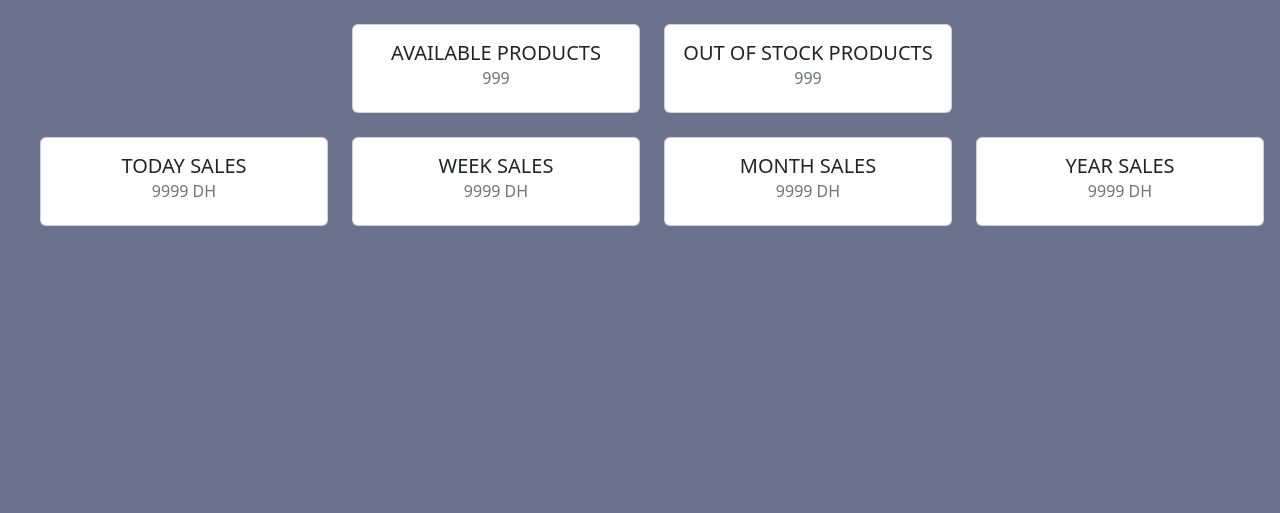
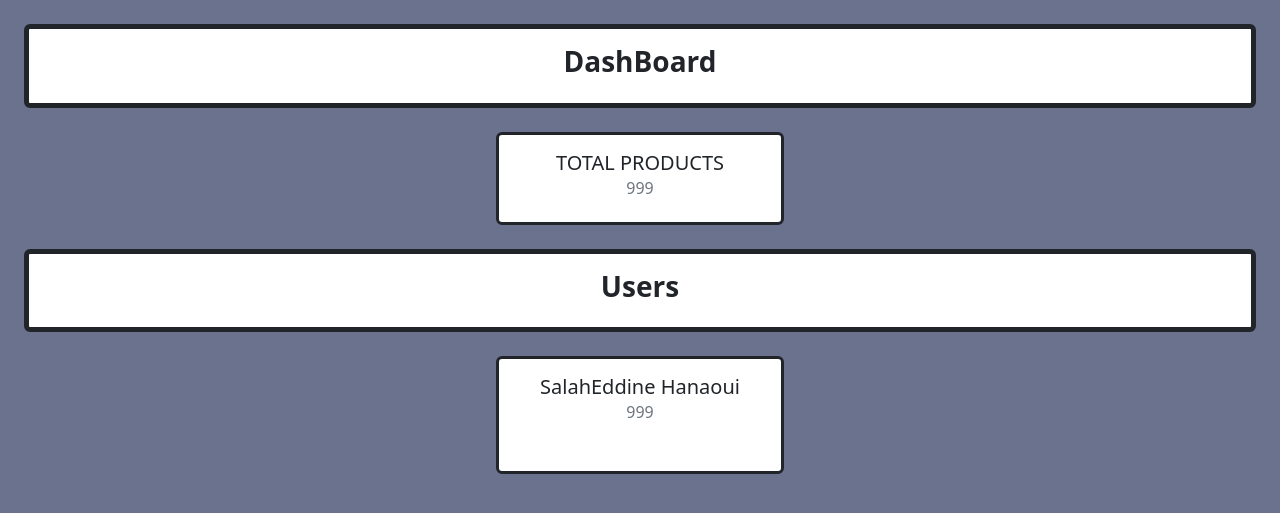
Before and after one commit to SuperGhostSama/Origin-Gamer-Admin, a PHP site: page /dashboard.html in a window 1280 px wide. Shown: the part 63-576 px from the top of the page. Run offline with PHP 8.4, Linux system fonts and the light colour scheme.

Commit message:
tweaking the dashboard

```diff
--- a/dashboard.html
+++ b/dashboard.html
@@ -30,64 +30,50 @@
                   <a class="nav-link active d-flex justify-content-center" href="#">𝓟𝓻𝓸𝓯𝓲𝓵𝓮</a>
                 </li>
               </ul>
-                    <div>
-                  <ul class="navbar-nav ">
-                    <li class="nav-item">
+
+                    <ul class="navbar-nav">
+                      <li>
                         <button class="btn btn-secondary btn-sm "><a class="nav-link" href="signup.html">𝓛𝓸𝓰𝓞𝓾𝓽</a></button>
                       </li>
                     </ul>
-                  </div>
+
             </div>
             </div>
         </nav>
   </header>
 
   <section>
-    <!-- STATISTIC CARDS -->
-    <div class="d-flex flex-wrap justify-content-center">
-        <div class="card ms-4 mt-4" style="width: 18rem;">
-          <div class="card-body">
-            <h5 class="card-title text-center">AVAILABLE PRODUCTS</h5>
-            <h6 class="card-subtitle mb-2 text-muted text-center">999</h6>
-          </div>
+        <!-- DASHBOARD HEADER -->
+        <div class="card ms-4 me-4 mt-4 border-dark border border-5 ">
+          <h3 class="card-body text-center fw-bold ">DashBoard </h3>
         </div>
 
-        <div class="card ms-4 mt-4" style="width: 18rem;">
+        <!-- STATISTIC CARD -->
+        <div class="d-flex justify-content-center ms-5 me-5 ">
+            <div class="card mt-4 border-dark border border-3" style="width: 18rem;">
               <div class="card-body">
-            <h5 class="card-title text-center">OUT OF STOCK PRODUCTS</h5>
+                <h5 class="card-title text-center">TOTAL PRODUCTS</h5>
                 <h6 class="card-subtitle mb-2 text-muted text-center">999</h6>
               </div>
             </div>
         </div>
-    <div class="d-flex flex-wrap justify-content-center">
-        <div class="card ms-4 mt-4" style="width: 18rem;">
+
+    <!-- USERS HEADER -->
+    <div class="card ms-4 me-4 mt-4 border-dark border border-5">
+      <h3 class="card-body text-center fw-bold">Users </h3>
+    </div>
+    <!-- USERS CARD -->
+    <div class="d-flex justify-content-center ms-5 me-5 ">
+      <div class="card mt-4 border-dark border border-3" style="width: 18rem;">
         <div class="card-body">
-            <h5 class="card-title text-center">TODAY SALES</h5>
-            <h6 class="card-subtitle mb-2 text-muted text-center">9999 DH</h6>
+          <h5 class="card-title text-center">SalahEddine Hanaoui</h5>
+          <h6 class="card-subtitle mb-2 text-muted text-center ">999</h6>
+          <a href="#" class="badge badge-success">Actif</a>
+          <a href="#" class="badge badge-dark">Admin</a>
+        </div>
       </div>
   </div>
 
-        <div class="card ms-4 mt-4" style="width: 18rem;">
-              <div class="card-body">
-                <h5 class="card-title text-center">WEEK SALES</h5>
-                <h6 class="card-subtitle mb-2 text-muted text-center">9999 DH</h6>
-              </div>
-        </div>
-
-        <div class="card ms-4 mt-4" style="width: 18rem;">
-          <div class="card-body">
-            <h5 class="card-title text-center">MONTH SALES</h5>
-            <h6 class="card-subtitle mb-2 text-muted text-center">9999 DH</h6>
-          </div>
-        </div>
-
-        <div class="card ms-4 mt-4" style="width: 18rem;">
-          <div class="card-body">
-            <h5 class="card-title text-center">YEAR SALES</h5>
-            <h6 class="card-subtitle mb-2 text-muted text-center">9999 DH</h6>
-          </div>
-        </div>
-    </div>
   </section>
 </body>
 <script src="https://cdn.jsdelivr.net/npm/bootstrap@5.2.2/dist/js/bootstrap.bundle.min.js" integrity="sha384-OERcA2EqjJCMA+/3y+gxIOqMEjwtxJY7qPCqsdltbNJuaOe923+mo//f6V8Qbsw3" crossorigin="anonymous"></script>
--- a/login.html
+++ b/login.html
@@ -20,8 +20,8 @@
                             <span class="navbar-toggler-icon"></span>
                           </button>
                         <div class="collapse navbar-collapse justify-content-end " id="navbarNavDropdown">
-                            <ul class="navbar-nav ">
-                                <li class="nav-item mx-2">
+                            <ul class="navbar-nav flex-row d-flex justify-content-center">
+                                <li class="nav-item mx-2 ">
                                     <button class="btn btn-secondary btn-sm"><a class="nav-link" aria-current="page" href="login.html">𝓛𝓸𝓰𝓘𝓷</a></button>
                                   </li>
                               <li class="nav-item">
--- a/signup.html
+++ b/signup.html
@@ -20,7 +20,7 @@
                       <span class="navbar-toggler-icon"></span>
                     </button>
                     <div class="collapse navbar-collapse justify-content-end " id="navbarNavDropdown">
-                      <ul class="navbar-nav ">
+                      <ul class="navbar-nav flex-row d-flex justify-content-center">
                           <li class="nav-item mx-2">
                               <button class="btn btn-secondary btn-sm"><a class="nav-link" aria-current="page" href="login.html">𝓛𝓸𝓰𝓘𝓷</a></button>
                             </li>
--- a/style.css
+++ b/style.css
@@ -15,3 +15,6 @@ nav div a{
 body {
     background-color: #6B728E !important;
 }
+.navbar-toggler {
+    border: 2px solid #50577A !important;
+}
```
Lines whose indentation alone changed are shown as unchanged.
